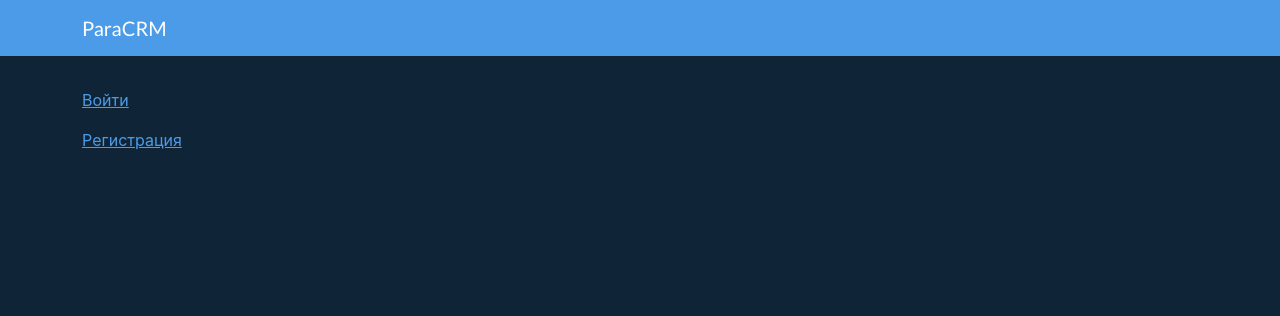
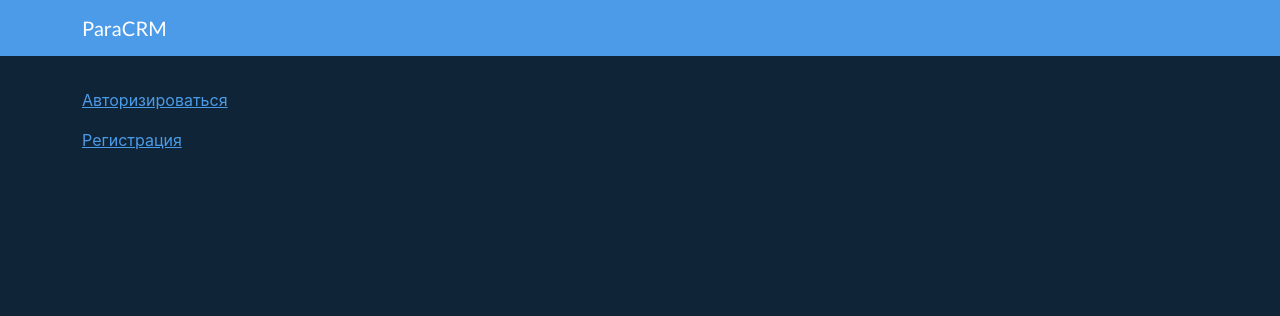
Before and after one commit to Paralexilse/CRM, a Flask app: page / in a window 1280 px wide. Shown: the top 316 px of the page. Run offline with Flask 3, Linux system fonts and the light colour scheme; some libraries are stand-ins or nearby versions.

Commit message:
Допилил Actions

```diff
--- a/crm/templates/index.html
+++ b/crm/templates/index.html
@@ -1,6 +1,6 @@
 {% extends 'base.html' %}
 {% block content %}
 {{super()}}
-<p><a href="{{url_for('login')}}">Войти</a>
+<p><a href="{{url_for('login')}}">Авторизироваться</a>
 <p><a href="{{url_for('register')}}">Регистрация</a>
 {% endblock content %}
```
Also changed, not shown: .github/workflows/docker-image.yml.
